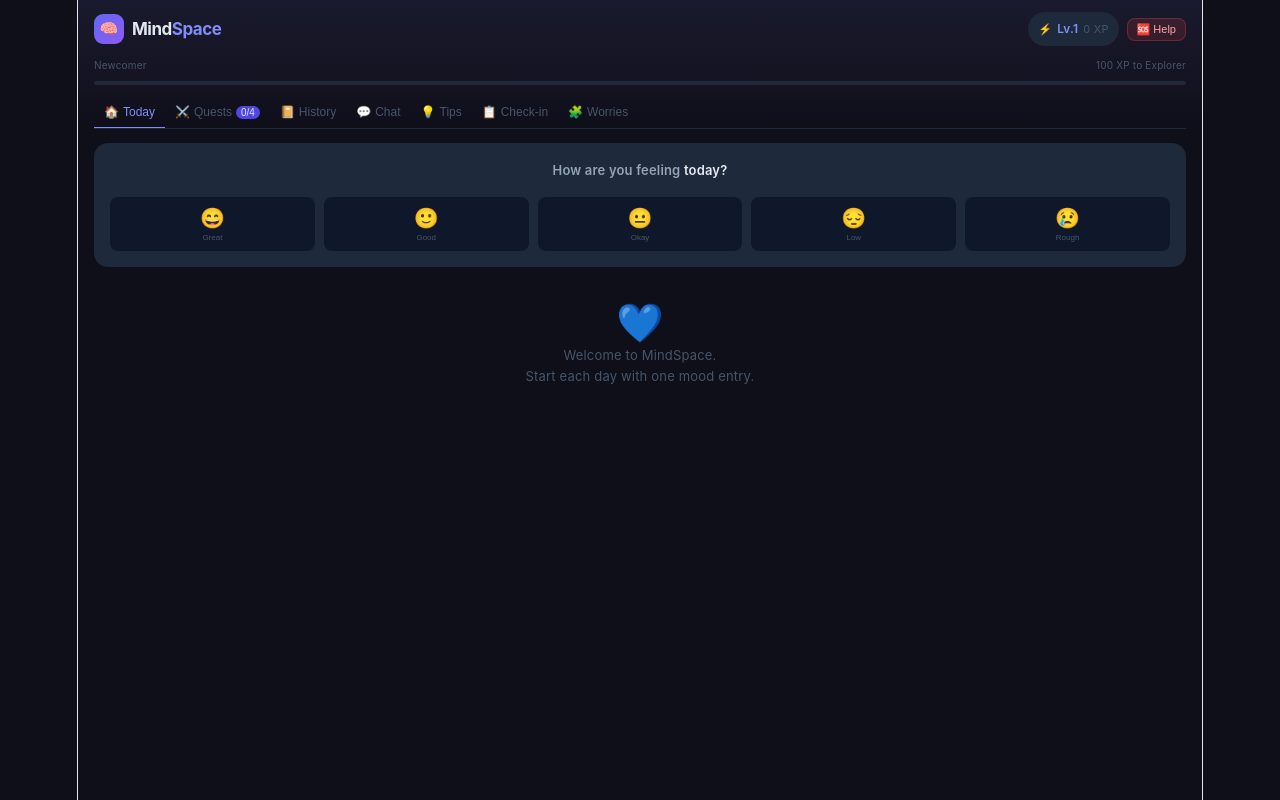
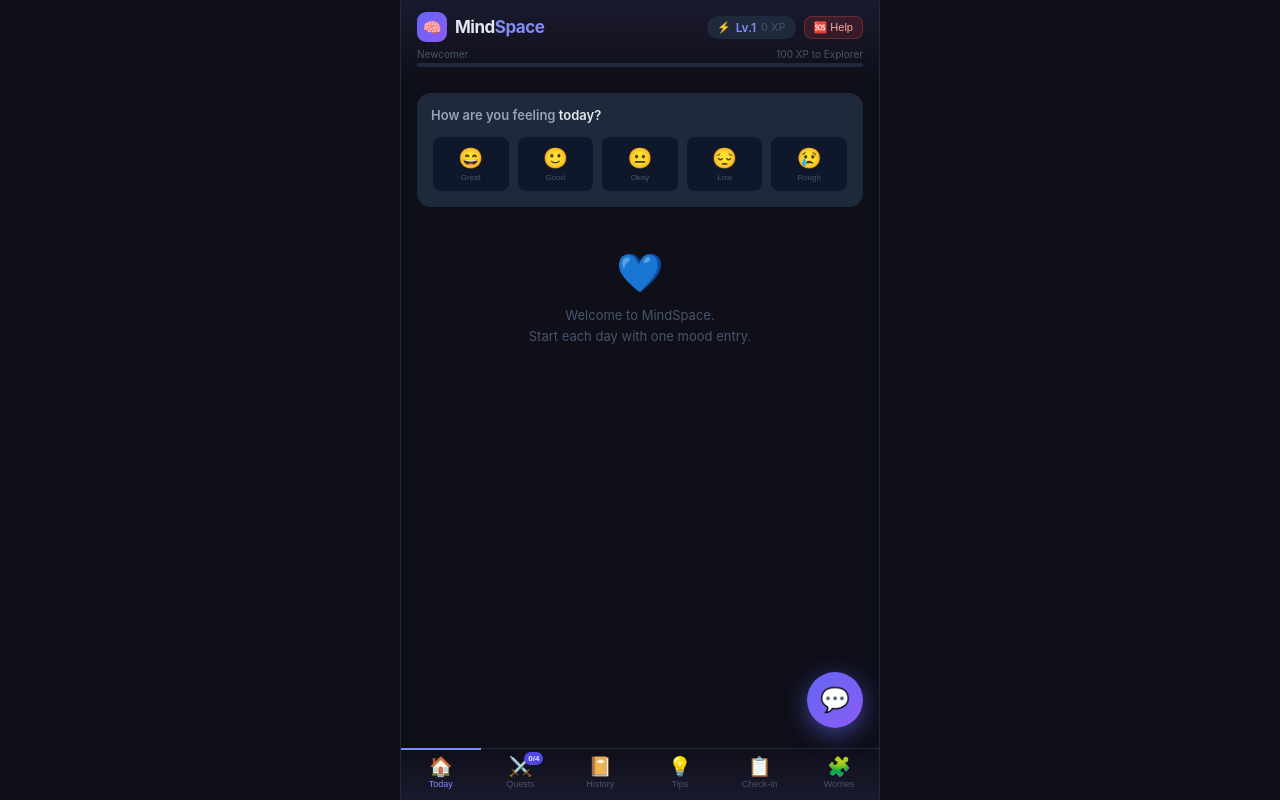
Before and after one commit to jovannapetrova/mindspace, a React (Vite) app: page / in a window 1280 px wide. Built offline with nearby package versions, Linux system fonts and the light colour scheme.

Commit message:
ui improvements

```diff
--- a/src/index.css
+++ b/src/index.css
@@ -1,111 +1,37 @@
 :root {
-  --text: #6b6375;
-  --text-h: #08060d;
-  --bg: #fff;
-  --border: #e5e4e7;
-  --code-bg: #f4f3ec;
-  --accent: #aa3bff;
-  --accent-bg: rgba(170, 59, 255, 0.1);
-  --accent-border: rgba(170, 59, 255, 0.5);
-  --social-bg: rgba(244, 243, 236, 0.5);
-  --shadow:
-    rgba(0, 0, 0, 0.1) 0 10px 15px -3px, rgba(0, 0, 0, 0.05) 0 4px 6px -2px;
+  --sans: 'Inter', system-ui, 'Segoe UI', Roboto, sans-serif;
 
-  --sans: system-ui, 'Segoe UI', Roboto, sans-serif;
-  --heading: system-ui, 'Segoe UI', Roboto, sans-serif;
-  --mono: ui-monospace, Consolas, monospace;
-
-  font: 18px/145% var(--sans);
-  letter-spacing: 0.18px;
-  color-scheme: light dark;
-  color: var(--text);
-  background: var(--bg);
+  color-scheme: dark;
   font-synthesis: none;
   text-rendering: optimizeLegibility;
   -webkit-font-smoothing: antialiased;
   -moz-osx-font-smoothing: grayscale;
-
-  @media (max-width: 1024px) {
-    font-size: 16px;
-  }
 }
 
-@media (prefers-color-scheme: dark) {
-  :root {
-    --text: #9ca3af;
-    --text-h: #f3f4f6;
-    --bg: #16171d;
-    --border: #2e303a;
-    --code-bg: #1f2028;
-    --accent: #c084fc;
-    --accent-bg: rgba(192, 132, 252, 0.15);
-    --accent-border: rgba(192, 132, 252, 0.5);
-    --social-bg: rgba(47, 48, 58, 0.5);
-    --shadow:
-      rgba(0, 0, 0, 0.4) 0 10px 15px -3px, rgba(0, 0, 0, 0.25) 0 4px 6px -2px;
-  }
-
-  #social .button-icon {
-    filter: invert(1) brightness(2);
-  }
+* {
+  box-sizing: border-box;
 }
 
+html,
 body {
   margin: 0;
+  height: 100%;
+  background: #0f0f1a;
+  font-family: var(--sans);
 }
 
 #root {
-  width: 1126px;
-  max-width: 100%;
+  width: 100%;
+  max-width: 480px;
   margin: 0 auto;
-  text-align: center;
-  border-inline: 1px solid var(--border);
-  min-height: 100svh;
+  min-height: 100dvh;
   display: flex;
   flex-direction: column;
-  box-sizing: border-box;
 }
 
-h1,
-h2 {
-  font-family: var(--heading);
-  font-weight: 500;
-  color: var(--text-h);
-}
-
-h1 {
-  font-size: 56px;
-  letter-spacing: -1.68px;
-  margin: 32px 0;
-  @media (max-width: 1024px) {
-    font-size: 36px;
-    margin: 20px 0;
+/* On wide screens, frame the mobile app with subtle side borders */
+@media (min-width: 481px) {
+  #root {
+    border-inline: 1px solid #1e293b;
   }
 }
-h2 {
-  font-size: 24px;
-  line-height: 118%;
-  letter-spacing: -0.24px;
-  margin: 0 0 8px;
-  @media (max-width: 1024px) {
-    font-size: 20px;
-  }
-}
-p {
-  margin: 0;
-}
-
-code,
-.counter {
-  font-family: var(--mono);
-  display: inline-flex;
-  border-radius: 4px;
-  color: var(--text-h);
-}
-
-code {
-  font-size: 15px;
-  line-height: 135%;
-  padding: 4px 8px;
-  background: var(--code-bg);
-}
--- a/src/mindspace.jsx
+++ b/src/mindspace.jsx
@@ -59,6 +59,8 @@
 
 const GAD7_OPTIONS = ["Not at all", "Several days", "More than half the days", "Nearly every day"];
 
+const CHAT_WELCOME = { role: "assistant", content: "Hey! I'm Milo, your personal wellness companion 💙\n\nThis is a safe space — tell me how you're feeling, what's on your mind, or just chat. Everything stays between us." };
+
 function getGad7Severity(score) {
   if (score <= 4) return { label: "Minimal", color: "#22c55e" };
   if (score <= 9) return { label: "Mild", color: "#eab308" };
@@ -102,12 +104,11 @@
   const [note, setNote] = useState("");
   const [selectedTags, setSelectedTags] = useState([]);
   const [saved, setSaved] = useState(false);
-  const [chatMessages, setChatMessages] = useState([
-    { role: "assistant", content: "Hey! I'm Milo, your personal wellness companion 💙\n\nThis is a safe space — tell me how you're feeling, what's on your mind, or just chat. Everything stays between us." }
-  ]);
+  const [chatMessages, setChatMessages] = useState([CHAT_WELCOME]);
   const [chatInput, setChatInput] = useState("");
   const [isLoading, setIsLoading] = useState(false);
   const [showCrisis, setShowCrisis] = useState(false);
+  const [chatOpen, setChatOpen] = useState(false);
 
   // GAD-7 state
   const [gad7History, setGad7History] = useState(() => {
@@ -173,7 +174,7 @@
 
   useEffect(() => {
     chatEndRef.current?.scrollIntoView({ behavior: "smooth" });
-  }, [chatMessages]);
+  }, [chatMessages, chatOpen]);
 
   function saveEntry() {
     if (!selectedMood) return;
@@ -232,6 +233,12 @@
     setWorryFormOpen(false);
     setWorrySaved(true);
     setTimeout(() => setWorrySaved(false), 1500);
+  }
+
+  function startNewChat() {
+    setChatMessages([CHAT_WELCOME]);
+    setChatInput("");
+    setIsLoading(false);
   }
 
   async function sendChat() {
@@ -312,8 +319,8 @@
   return (
     <div style={{
       fontFamily: "'Inter', -apple-system, sans-serif",
-      width: "100vw", maxWidth: "100%",
-      minHeight: "100dvh",
+      width: "100%", maxWidth: "100%",
+      height: "100dvh",
       background: "#0f0f1a",
       color: "#e2e8f0",
       display: "flex", flexDirection: "column",
@@ -359,36 +366,10 @@
             <div style={{ height: "100%", width: `${Math.min(xpProgress, 100)}%`, background: "linear-gradient(90deg, #6366f1, #8b5cf6)", borderRadius: 2, transition: "width 0.5s" }} />
           </div>
         </div>
-
-        {/* Tabs */}
-        <div style={{ display: "flex", gap: 0, borderBottom: "1px solid #1e293b", overflowX: "auto" }}>
-          {[
-            { id: "home", label: "Today", icon: "🏠" },
-            { id: "quests", label: "Quests", icon: "⚔️", badge: `${todayCompleted}/${todayQuestObjects.length}` },
-            { id: "history", label: "History", icon: "📔" },
-            { id: "chat", label: "Chat", icon: "💬" },
-            { id: "tips", label: "Tips", icon: "💡" },
-            { id: "gad7", label: "Check-in", icon: "📋" },
-            { id: "worry", label: "Worries", icon: "🧩" },
-          ].map(t => (
-            <button key={t.id} onClick={() => setTab(t.id)} style={{
-              background: "none", border: "none", cursor: "pointer",
-              padding: "8px 10px", fontSize: 12, fontWeight: 500,
-              color: tab === t.id ? "#818cf8" : "#475569",
-              borderBottom: tab === t.id ? "2px solid #818cf8" : "2px solid transparent",
-              marginBottom: -1, transition: "all 0.15s", whiteSpace: "nowrap",
-              display: "flex", alignItems: "center", gap: 4, flexShrink: 0
-            }}>
-              <span>{t.icon}</span>
-              <span>{t.label}</span>
-              {t.badge && <span style={{ background: "#4f46e5", borderRadius: 10, padding: "1px 5px", fontSize: 10, color: "#e0e7ff" }}>{t.badge}</span>}
-            </button>
-          ))}
-        </div>
       </div>
 
       {/* Scrollable Content */}
-      <div style={{ flex: 1, overflowY: "auto", padding: "14px 16px", paddingBottom: "calc(env(safe-area-inset-bottom, 0px) + 16px)" }}>
+      <div style={{ flex: 1, minHeight: 0, overflowY: "auto", padding: "14px 16px", paddingBottom: "calc(env(safe-area-inset-bottom, 0px) + 16px)" }}>
 
         {/* TODAY TAB */}
         {tab === "home" && (
@@ -599,39 +580,6 @@
           </div>
         )}
 
-        {/* CHAT TAB */}
-        {tab === "chat" && (
-          <div style={{ display: "flex", flexDirection: "column", height: "calc(100dvh - 200px)", minHeight: 350 }}>
-            <div style={{ flex: 1, overflowY: "auto", paddingBottom: 8 }}>
-              {chatMessages.map((msg, i) => (
-                <div key={i} style={{ display: "flex", justifyContent: msg.role === "user" ? "flex-end" : "flex-start", marginBottom: 8 }}>
-                  {msg.role === "assistant" && (
-                    <div style={{ width: 26, height: 26, borderRadius: 7, flexShrink: 0, background: "linear-gradient(135deg, #6366f1, #8b5cf6)", display: "flex", alignItems: "center", justifyContent: "center", fontSize: 13, marginRight: 7, marginTop: 2 }}>🧠</div>
-                  )}
-                  <div style={{ maxWidth: "78%", background: msg.role === "user" ? "linear-gradient(135deg, #4f46e5, #7c3aed)" : "#1e293b", borderRadius: msg.role === "user" ? "13px 13px 3px 13px" : "13px 13px 13px 3px", padding: "9px 12px", fontSize: 13, lineHeight: 1.6, color: "#e2e8f0" }}>
-                    {msg.content.split("\n").map((line, j) => <span key={j}>{line}{j < msg.content.split("\n").length - 1 && <br />}</span>)}
-                  </div>
-                </div>
-              ))}
-              {isLoading && (
-                <div style={{ display: "flex", alignItems: "center", gap: 7, marginBottom: 8 }}>
-                  <div style={{ width: 26, height: 26, borderRadius: 7, background: "linear-gradient(135deg, #6366f1, #8b5cf6)", display: "flex", alignItems: "center", justifyContent: "center", fontSize: 13 }}>🧠</div>
-                  <div style={{ background: "#1e293b", borderRadius: "13px 13px 13px 3px", padding: "9px 13px", display: "flex", gap: 4, alignItems: "center" }}>
-                    {[0, 150, 300].map(delay => (
-                      <div key={delay} style={{ width: 5, height: 5, borderRadius: "50%", background: "#6366f1", animation: "bounce 1s infinite", animationDelay: `${delay}ms` }} />
-                    ))}
-                  </div>
-                </div>
-              )}
-              <div ref={chatEndRef} />
-            </div>
-            <div style={{ display: "flex", gap: 7, paddingTop: 8 }}>
-              <input value={chatInput} onChange={e => setChatInput(e.target.value)} onKeyDown={e => e.key === "Enter" && !e.shiftKey && sendChat()} placeholder="How are you feeling..." style={{ flex: 1, background: "#1e293b", border: "1px solid #334155", borderRadius: 11, padding: "10px 13px", color: "#e2e8f0", fontSize: 13, outline: "none", fontFamily: "inherit" }} />
-              <button onClick={sendChat} disabled={isLoading || !chatInput.trim()} style={{ background: chatInput.trim() ? "linear-gradient(135deg, #6366f1, #8b5cf6)" : "#1e293b", border: "none", borderRadius: 11, padding: "0 15px", cursor: chatInput.trim() ? "pointer" : "default", color: "white", fontSize: 17 }}>→</button>
-            </div>
-          </div>
-        )}
-
         {/* TIPS TAB */}
         {tab === "tips" && (
           <div>
@@ -804,6 +752,116 @@
 
       </div>
 
+      {/* Bottom Navigation */}
+      <div style={{
+        display: "flex", flexShrink: 0,
+        borderTop: "1px solid #1e293b",
+        background: "linear-gradient(0deg, #1a1a2e 0%, #0f0f1a 100%)",
+        paddingBottom: "max(env(safe-area-inset-bottom), 6px)"
+      }}>
+        {[
+          { id: "home", label: "Today", icon: "🏠" },
+          { id: "quests", label: "Quests", icon: "⚔️", badge: `${todayCompleted}/${todayQuestObjects.length}` },
+          { id: "history", label: "History", icon: "📔" },
+          { id: "tips", label: "Tips", icon: "💡" },
+          { id: "gad7", label: "Check-in", icon: "📋" },
+          { id: "worry", label: "Worries", icon: "🧩" },
+        ].map(t => {
+          const active = tab === t.id;
+          return (
+            <button key={t.id} onClick={() => setTab(t.id)} style={{
+              flex: 1, background: "none", border: "none", cursor: "pointer",
+              padding: "7px 1px 5px", display: "flex", flexDirection: "column",
+              alignItems: "center", gap: 3, position: "relative",
+              color: active ? "#818cf8" : "#475569", transition: "color 0.15s",
+              borderTop: active ? "2px solid #818cf8" : "2px solid transparent",
+              marginTop: -1
+            }}>
+              <span style={{ fontSize: 19, lineHeight: 1, position: "relative" }}>
+                {t.icon}
+                {t.badge && (
+                  <span style={{
+                    position: "absolute", top: -5, left: "100%", marginLeft: -8,
+                    background: "#4f46e5", borderRadius: 9, padding: "0px 4px",
+                    fontSize: 8, fontWeight: 700, color: "#e0e7ff", lineHeight: "13px"
+                  }}>{t.badge}</span>
+                )}
+              </span>
+              <span style={{ fontSize: 9, fontWeight: 500, whiteSpace: "nowrap" }}>{t.label}</span>
+            </button>
+          );
+        })}
+      </div>
+
+      {/* Floating Chat Bubble (FAB) */}
+      {!chatOpen && (
+        <button onClick={() => setChatOpen(true)} aria-label="Chat with Milo" style={{
+          position: "absolute", right: 16,
+          bottom: "calc(env(safe-area-inset-bottom, 0px) + 72px)",
+          width: 56, height: 56, borderRadius: "50%", border: "none", cursor: "pointer",
+          background: "linear-gradient(135deg, #6366f1, #8b5cf6)",
+          boxShadow: "0 6px 22px rgba(99,102,241,0.55)",
+          display: "flex", alignItems: "center", justifyContent: "center",
+          fontSize: 24, zIndex: 80, transition: "transform 0.15s"
+        }}>💬</button>
+      )}
+
+      {/* Floating Chat Panel */}
+      {chatOpen && (
+        <div style={{ position: "absolute", inset: 0, zIndex: 90 }}>
+          <div onClick={() => setChatOpen(false)} style={{ position: "absolute", inset: 0, background: "rgba(0,0,0,0.55)" }} />
+          <div style={{
+            position: "absolute", left: 10, right: 10,
+            top: 58, bottom: "calc(env(safe-area-inset-bottom, 0px) + 14px)",
+            display: "flex", flexDirection: "column",
+            background: "#0f0f1a", border: "1px solid #1e293b", borderRadius: 18,
+            boxShadow: "0 12px 44px rgba(0,0,0,0.6)", overflow: "hidden"
+          }}>
+            {/* Panel header */}
+            <div style={{ display: "flex", alignItems: "center", gap: 9, padding: "11px 13px", borderBottom: "1px solid #1e293b", background: "linear-gradient(180deg, #1a1a2e 0%, #0f0f1a 100%)", flexShrink: 0 }}>
+              <div style={{ width: 32, height: 32, borderRadius: 9, background: "linear-gradient(135deg, #6366f1, #8b5cf6)", display: "flex", alignItems: "center", justifyContent: "center", fontSize: 16 }}>🧠</div>
+              <div style={{ flex: 1 }}>
+                <div style={{ fontSize: 14, fontWeight: 700, color: "#e2e8f0" }}>Milo</div>
+                <div style={{ fontSize: 10, color: "#22c55e", display: "flex", alignItems: "center", gap: 4 }}><span style={{ width: 6, height: 6, borderRadius: "50%", background: "#22c55e" }} />Your companion</div>
+              </div>
+              <button onClick={startNewChat} disabled={isLoading || chatMessages.length <= 1} aria-label="Start a new chat" title="New chat" style={{ display: "flex", alignItems: "center", gap: 4, background: "#1e293b", border: "1px solid #334155", borderRadius: 9, padding: "0 10px", height: 30, color: chatMessages.length <= 1 ? "#475569" : "#a5b4fc", fontSize: 12, fontWeight: 600, cursor: chatMessages.length <= 1 ? "default" : "pointer" }}>＋ New</button>
+              <button onClick={() => setChatOpen(false)} aria-label="Close chat" style={{ background: "#1e293b", border: "none", borderRadius: 9, width: 30, height: 30, color: "#94a3b8", fontSize: 15, cursor: "pointer" }}>✕</button>
+            </div>
+
+            {/* Messages */}
+            <div style={{ flex: 1, minHeight: 0, overflowY: "auto", padding: "12px 13px" }}>
+              {chatMessages.map((msg, i) => (
+                <div key={i} style={{ display: "flex", justifyContent: msg.role === "user" ? "flex-end" : "flex-start", marginBottom: 8 }}>
+                  {msg.role === "assistant" && (
+                    <div style={{ width: 26, height: 26, borderRadius: 7, flexShrink: 0, background: "linear-gradient(135deg, #6366f1, #8b5cf6)", display: "flex", alignItems: "center", justifyContent: "center", fontSize: 13, marginRight: 7, marginTop: 2 }}>🧠</div>
+                  )}
+                  <div style={{ maxWidth: "78%", background: msg.role === "user" ? "linear-gradient(135deg, #4f46e5, #7c3aed)" : "#1e293b", borderRadius: msg.role === "user" ? "13px 13px 3px 13px" : "13px 13px 13px 3px", padding: "9px 12px", fontSize: 13, lineHeight: 1.6, color: "#e2e8f0" }}>
+                    {msg.content.split("\n").map((line, j) => <span key={j}>{line}{j < msg.content.split("\n").length - 1 && <br />}</span>)}
+                  </div>
+                </div>
+              ))}
+              {isLoading && (
+                <div style={{ display: "flex", alignItems: "center", gap: 7, marginBottom: 8 }}>
+                  <div style={{ width: 26, height: 26, borderRadius: 7, background: "linear-gradient(135deg, #6366f1, #8b5cf6)", display: "flex", alignItems: "center", justifyContent: "center", fontSize: 13 }}>🧠</div>
+                  <div style={{ background: "#1e293b", borderRadius: "13px 13px 13px 3px", padding: "9px 13px", display: "flex", gap: 4, alignItems: "center" }}>
+                    {[0, 150, 300].map(delay => (
+                      <div key={delay} style={{ width: 5, height: 5, borderRadius: "50%", background: "#6366f1", animation: "bounce 1s infinite", animationDelay: `${delay}ms` }} />
+                    ))}
+                  </div>
+                </div>
+              )}
+              <div ref={chatEndRef} />
+            </div>
+
+            {/* Input */}
+            <div style={{ display: "flex", gap: 7, padding: "10px 12px", borderTop: "1px solid #1e293b", flexShrink: 0 }}>
+              <input value={chatInput} onChange={e => setChatInput(e.target.value)} onKeyDown={e => e.key === "Enter" && !e.shiftKey && sendChat()} placeholder="How are you feeling..." style={{ flex: 1, background: "#1e293b", border: "1px solid #334155", borderRadius: 11, padding: "10px 13px", color: "#e2e8f0", fontSize: 13, outline: "none", fontFamily: "inherit" }} />
+              <button onClick={sendChat} disabled={isLoading || !chatInput.trim()} style={{ background: chatInput.trim() ? "linear-gradient(135deg, #6366f1, #8b5cf6)" : "#1e293b", border: "none", borderRadius: 11, padding: "0 15px", cursor: chatInput.trim() ? "pointer" : "default", color: "white", fontSize: 17 }}>→</button>
+            </div>
+          </div>
+        </div>
+      )}
+
       {/* GAD-7 Quiz Modal */}
       {showGad7Quiz && (
         <div style={{ position: "fixed", inset: 0, background: "rgba(0,0,0,0.85)", display: "flex", alignItems: "flex-end", zIndex: 100 }}>
@@ -927,8 +985,10 @@
       <style>{`
         @keyframes bounce { 0%, 60%, 100% { transform: translateY(0); } 30% { transform: translateY(-4px); } }
         @keyframes fadeUp { 0% { opacity: 1; transform: translateX(-50%) translateY(0); } 80% { opacity: 1; } 100% { opacity: 0; transform: translateX(-50%) translateY(-20px); } }
-        * { box-sizing: border-box; margin: 0; padding: 0; }
+        * { box-sizing: border-box; margin: 0; padding: 0; -webkit-tap-highlight-color: transparent; }
         textarea::placeholder, input::placeholder { color: #334155; }
+        /* Keep text fields >=16px so mobile Safari doesn't zoom on focus */
+        textarea, input:not([type="range"]) { font-size: 16px !important; }
         ::-webkit-scrollbar { width: 3px; }
         ::-webkit-scrollbar-thumb { background: #334155; border-radius: 2px; }
         html, body { height: 100%; overflow: hidden; background: #0f0f1a; }
```
Also changed, not shown: 1 other file (tests, documents, lock files or other folders).
